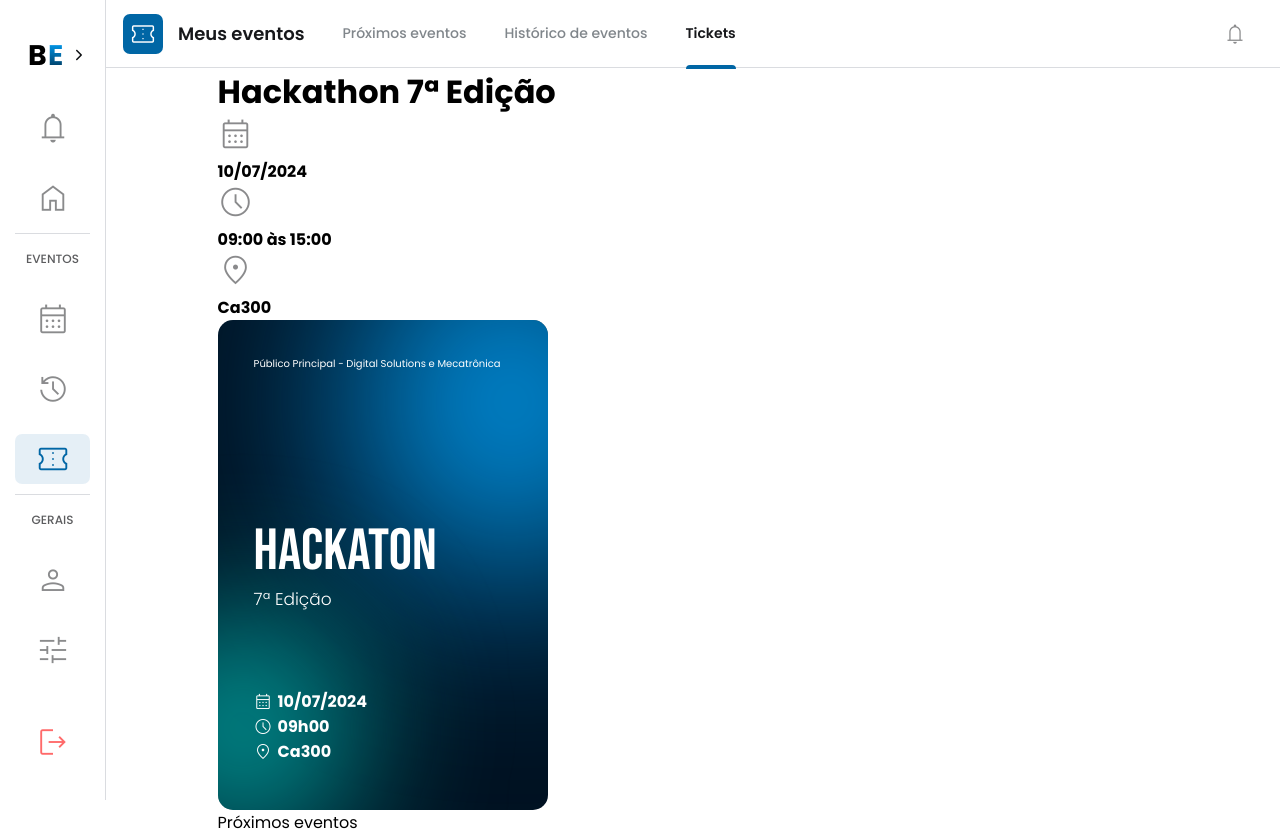
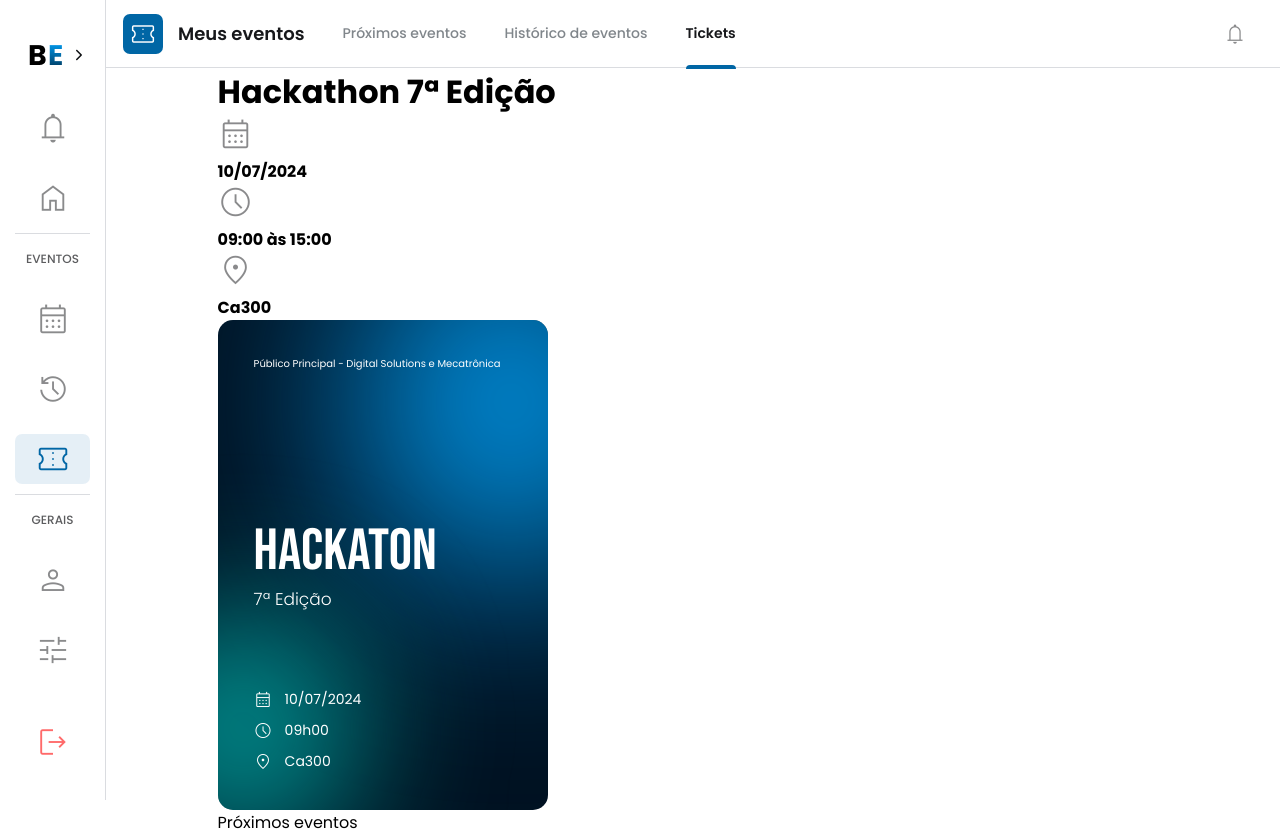
Before and after one commit to EsyProject/EsyFrontend, a React (Vite) app: page /tickets in a window 1280 px wide. Built offline with nearby package versions, Linux system fonts and the light colour scheme.

Commit message:
style: eventcard style update

```diff
--- a/src/components/EventCard/EventCard.css
+++ b/src/components/EventCard/EventCard.css
@@ -93,5 +93,16 @@
 .info {
   display: flex;
   align-items: center;
-  gap: 5px;
+  gap: 12px;
 }
+
+.info p {
+  font-size: 14px;
+  font-weight: 400;
+}
+
+.card-footer {
+  display: flex;
+  flex-direction: column;
+  gap: 10px;
+}
--- a/src/components/EventCard/EventCard.jsx
+++ b/src/components/EventCard/EventCard.jsx
@@ -18,15 +18,15 @@ const EventCard = ({ audience, title, subtitle, date, time, location }) => {
       <div className="card-footer">
         <div className="info">
           <span className="material-symbols-outlined">calendar_month</span>
-          <h4>{date}</h4>
+          <p>{date}</p>
         </div>
         <div className="info">
           <span className="material-symbols-outlined">schedule</span>
-          <h4>{time}</h4>
+          <p>{time}</p>
         </div>
         <div className="info">
           <span className="material-symbols-outlined">location_on</span>
-          <h4>{location}</h4>
+          <p>{location}</p>
         </div>
       </div>
     </div>
```
